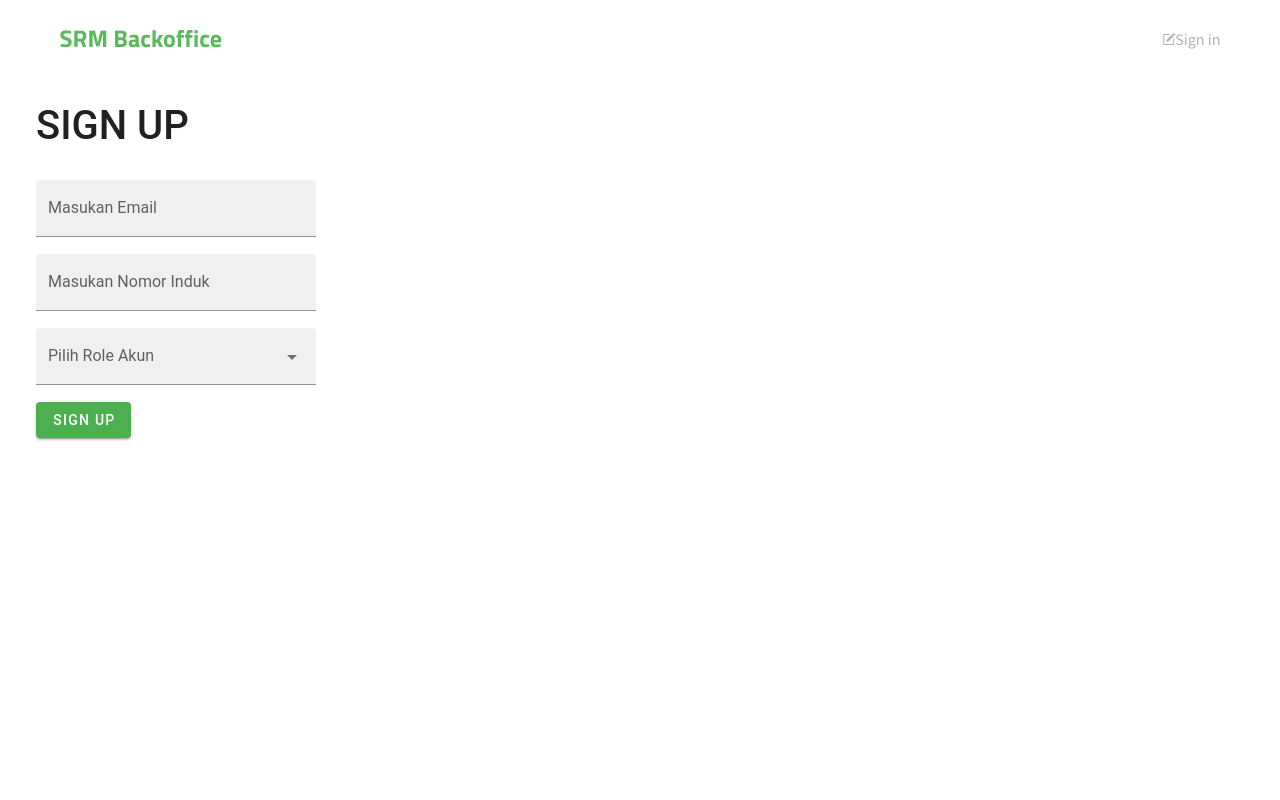
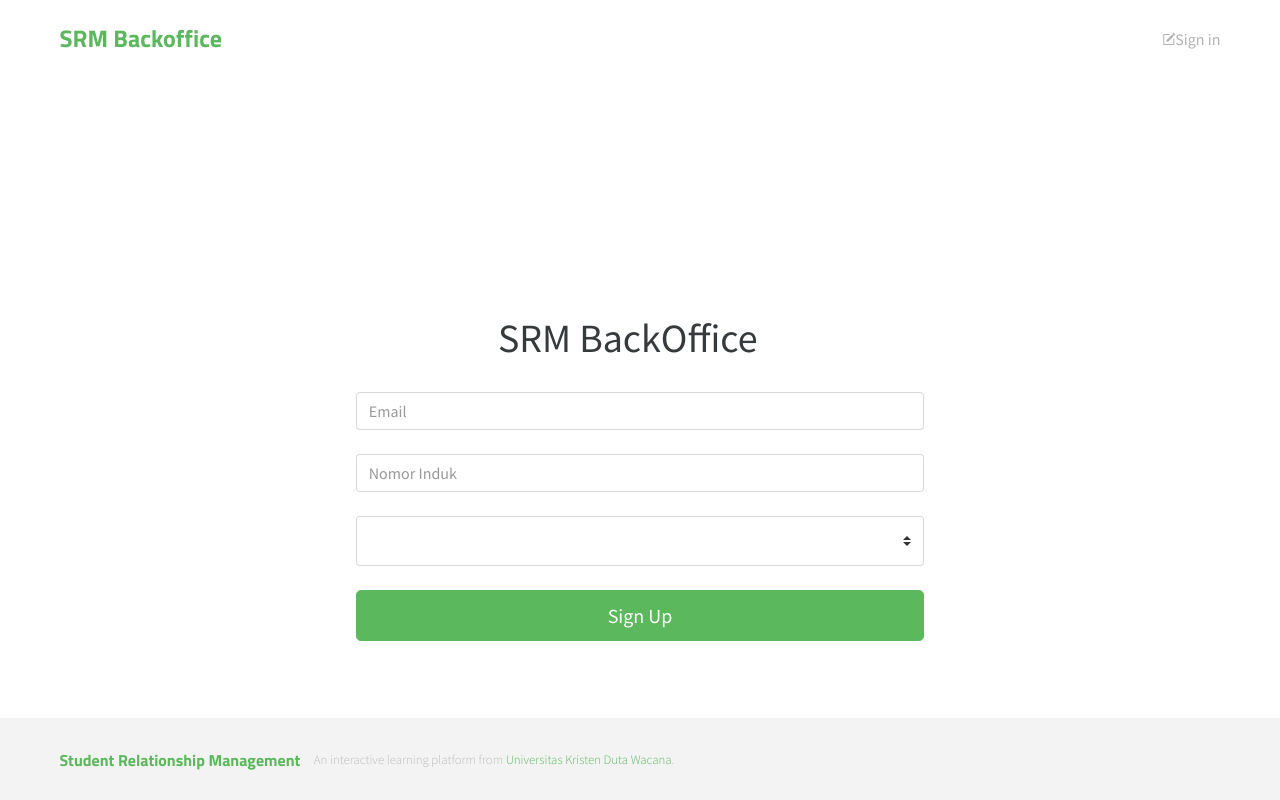
Before and after one commit to dendy-prtha-tiukdw/srm-backoffice, a Vue app: page /signup in a window 1280 px wide. Shown: the top 800 px of the page. Built offline with nearby package versions, Linux system fonts and the light colour scheme; a web font is replaced by a local one; what vue-google-oauth2 would draw is missing.

Commit message:
hotifx signup

```diff
--- a/src/views/Signup.vue
+++ b/src/views/Signup.vue
@@ -1,53 +1,49 @@
 <template>
-  <v-app>
-    <div class="col-md-9">
-      <fieldset>
-        <v-container fluid>
-          <v-col><h1>SIGN UP</h1></v-col>
-          <!-- Hari Matakuliah -->
-          <v-col cols="4">
-            <div class="mb-n9">
-              <v-text-field
-                label="Masukan Email"
-                v-model="signup.email"
-                filled
-              >
-              </v-text-field>
-            </div>
-          </v-col>
-          <!-- Group Kelas -->
-          <v-col cols="4">
-            <div class="mb-n9">
-              <v-text-field
-                label="Masukan Nomor Induk"
-                v-model="signup.nomorInduk"
-                filled
-              >
-              </v-text-field>
-            </div>
-          </v-col>
-          <!-- Role Akun -->
-          <v-col cols="4">
-            <div class="sesi mb-n9">
-              <v-combobox
-                v-model="signup.role"
-                :items="role"
-                clearable
-                filled
-                label="Pilih Role Akun"
-              ></v-combobox>
-            </div>
-          </v-col>
-          <v-col>
-            <v-btn color="success" @click="handleSignUp" dark>
-              Sign Up
-            </v-btn>
-          </v-col>
-        </v-container>
-        &nbsp;&nbsp;&nbsp;
-      </fieldset>
+  <div class="signup">
+    <div class="container page">
+      <div class="row" style="margin-top: 200px">
+        <div class="col-md-6" style="margin-left: 37%">
+          <h1>SRM BackOffice</h1>
+        </div>
+        <div class="col-md-6 offset-md-3 col-xs-12">
+          <input
+            type="text"
+            class="form-control"
+            placeholder="Email"
+            aria-label="Username"
+            aria-describedby="basic-addon1"
+            v-model="signup.email"
+          />
+        </div>
+        <div class="col-md-6 offset-md-3 col-xs-12">
+          <input
+            type="text"
+            class="form-control"
+            placeholder="Nomor Induk"
+            aria-label="Username"
+            aria-describedby="basic-addon1"
+            v-model="signup.nomorInduk"
+          />
+        </div>
+          <div class="col-md-6 offset-md-3 col-xs-12">
+            <select class="custom-select col-12 w-100" v-model="signup.role">
+              <option value="ROLE_DOSEN">ROLE_DOSEN</option>
+              <option value="ROLE_MAHASISWA">ROLE_MAHASISWA</option>
+              <option value="ROLE_STAFF">ROLE_STAFF</option>
+            </select>
+          </div>
+        <div class="col-md-6 offset-md-3 col-xs-12">
+          <button
+            class="btn btn-block btn-lg btn-primary pull-xs-center"
+            @click="handleSignUp"
+          >
+            Sign Up
+          </button>
+        </div>
+      </div>
+      <div></div>
     </div>
-  </v-app>
+  </div>
 </template>
 
 <script>
```
